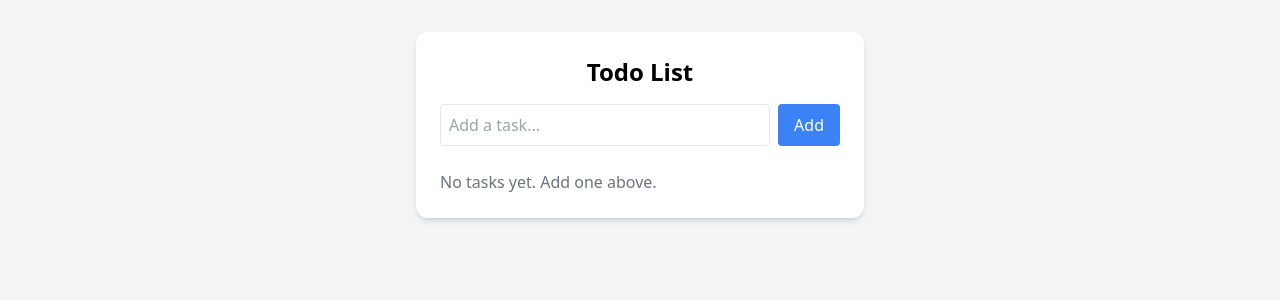
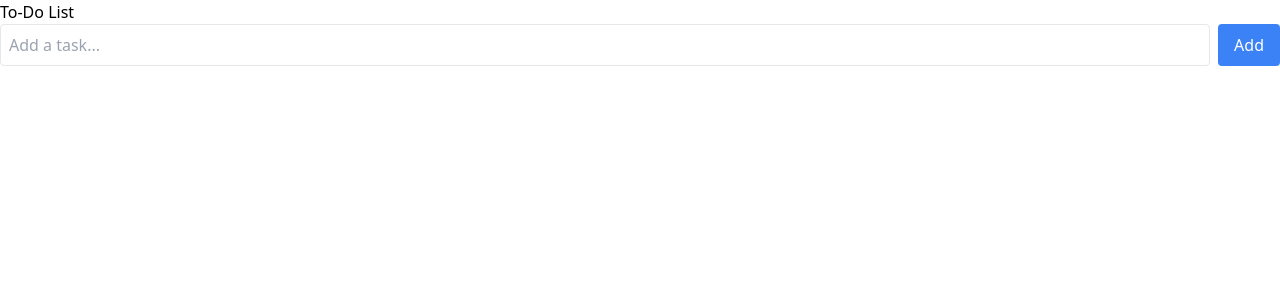
Before and after one commit to cedik456/group-proj-tdl, a React (Vite) app: page / in a window 1280 px wide. Shown: the top 300 px of the page. Built offline with nearby package versions, Linux system fonts and the light colour scheme.

Commit message:
Added funtion to call

```diff
--- a/src/App.jsx
+++ b/src/App.jsx
@@ -1,49 +1,17 @@
 import React, { useState } from "react";
 import TaskInput from "./components/TaskInput";
-import TaskList from "./components/TaskList";
+// import TaskList from "./components/TaskList";
+import { Input } from "postcss";
 
-//PATUROGA NA NGANAY AKO NIGGA
 
 function App() {
-  const [tasks, setTasks] = useState([]);
-  const addTask = (text) => {
-    setTasks([
-      ...tasks,
-      {
-        id: Date.now(),
-        text,
-        completed: false,
-      },
-    ]);
-  };
+    return (
+        <div>
+            <h1>To-Do List</h1>
+            <TaskInput />
+        </div>
+    );
 
-  const toggleComplete = (id) => {
-    setTasks(
-      tasks.map((task) =>
-        task.id === id
-          ? { ...task, completed: !task.completed }
-          : task
-      )
-    );
-  };
-
-  const deleteTask = (id) => {
-    setTasks(tasks.filter((task) => task.id !== id));
-  };
-
-  return (
-    <div className="min-h-screen py-8 bg-gray-100">
-      <div className="max-w-md p-6 mx-auto bg-white shadow-md rounded-xl">
-        <h1 className="mb-4 text-2xl font-bold text-center">Todo List</h1>
-        <TaskInput onAddTask={addTask} />
-        <TaskList
-          tasks={tasks}
-          onToggleComplete={toggleComplete}
-          onDelete={deleteTask}
-        />
-      </div>
-    </div>
-  );
 }
 
 export default App;
```
